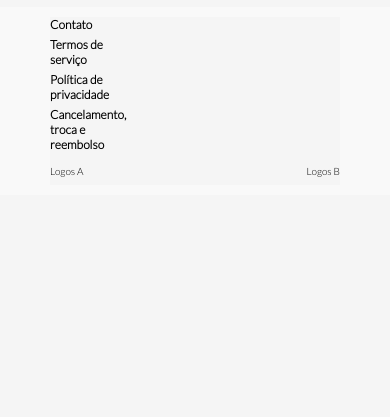
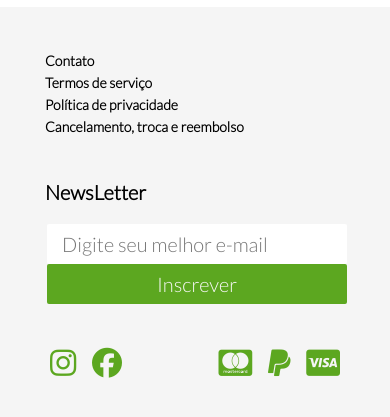
Before and after one commit to arthu0x07/DesafioShopSelfCare, a plain HTML site: page index.html in a window 390 px wide. Shown: the part 3833-4250 px from the top of the page. Before the commit the page ends 4028 px from the top, so only its background shows below. Drawn offline with Linux system fonts and the light colour scheme.

Commit message:
desafio finalizado

```diff
--- a/index.html
+++ b/index.html
@@ -150,16 +150,26 @@
         </section>
 
         <section class="footer-section2">
+            <label for="email-newsletter" id="label-input">NewsLetter</label>
 
-        </section>
+            <div class="conteiner-inputs">
+                <input type="text" name="email" id="email-newsletter" placeholder="Digite seu melhor e-mail">
 
-        <section class="footer-section3">
-
+                <input type="button" value="Inscrever" id="botao-input">
+            </div>
         </section>
 
         <section class="footer-section4">
-            <div>Logos A</div>
-            <div>Logos B</div>
+            <div class="section4-icons-redes">
+                <a href="#"> <i class="fab fa-instagram"></i> </a>
+                <a href="#"> <i class="fab fa-facebook"></i> </a>
+            </div>
+
+            <div class="section4-icons-cartoes">
+                <a href="#"> <i class="fab fa-cc-mastercard"></i> </a>
+                <a href="#"> <i class="fab fa-paypal"></i> </a>
+                <a href="#"> <i class="fab fa-cc-visa"></i> </a>
+            </div>
         </section>
     </footer>
 
--- a/style.css
+++ b/style.css
@@ -1,17 +1,12 @@
 * {
     margin: 0px;
     padding: 0px;
-    background-color: whitesmoke;
     font-family: Lato;
 }
 
 html {
     font-size: 62.5%;
 }
-
-body {}
-
-.header-container {}
 
 .header-container-bar {
     display: flex;
@@ -101,22 +96,23 @@ body {}
 /* Seção rodape */
 
 .container-footer{
-    height: 20vh;
-    background-color: #F9F9F9;
+    min-height: 20vh;
+    background-color: whitesmoke;
     display: flex;
     flex-wrap: wrap;
-    padding: 1rem 5rem;
-    /* 30 40 30 */
+    justify-content: space-between;
+    padding: 45px;
 }
 
 .footer-section1{
-    width: 30%;
     display: flex;
     flex-direction: column;
+    margin-bottom: 40px;
+    margin: 0px 30px 40px 0px;
 }
 
 .footer-section1 a{
-    font-size: 1.2rem;
+    font-size: 1.4rem;
     margin-bottom: 0.5rem;
     text-decoration: none;
     color: black;
@@ -124,15 +120,132 @@ body {}
 }
 
 .footer-section2{
-    width: 50%;
+    display: flex;
+    flex-direction: column;
+    align-items: flex-end;
+    font-size: 1.5rem;
+    font-weight: 900;
 }
 
-.footer-section3{
-    width: 20%;
+.conteiner-inputs{
+    margin-top: 2rem;
+    margin-left: 1rem;
+}
+
+.conteiner-inputs input{
+    border: 0px;
+    border-radius: 2px;
+    margin: 0px 0.2rem;
+    font-size: 2rem;
+}
+
+#label-input{
+    align-self: flex-start;
+    font-size: 2rem;
+}
+
+#botao-input{
+    background-color: #5CA720;
+    color: #F9F9F9;
+    padding: 0.8rem 1.5rem;
+}
+
+#email-newsletter{
+    padding: 0.8rem 1.5rem;
+    width: 300px;
+}
+
+#email-newsletter:focus-visible {
+    outline: -webkit-focus-ring-color auto 0px;
 }
 
 .footer-section4{
     width: 100%;
     display: flex;
     justify-content: space-between;
+    flex-wrap: wrap;
+    margin-top: 40px;
 }
+
+.section4-icons-redes a{
+    font-size: 3rem;
+    margin: 0px 5px;
+    text-decoration: none;
+    color: #5CA720;
+}
+
+.section4-icons-cartoes a{
+    font-size: 3rem;
+    margin: 0px 5px;
+    text-decoration: none;
+    color: #5CA720;
+}
+
+@media (max-width: 560px) {
+    .footer-section2{
+        display: flex;
+        flex-direction: column;
+        align-items: flex-start;
+        width: 100%;
+    }
+
+    .conteiner-inputs{
+        margin-left: 0rem;
+        display: flex;
+        flex-direction: column;
+        width: 100%;
+    }
+
+    .conteiner-inputs input{
+        border: 0px;
+        margin: 0px 0.2rem;
+        font-size: 2rem;
+    }
+
+    #label-input{
+        align-self: flex-start;
+        font-size: 2rem;
+    }
+
+    #botao-input{
+        box-sizing: border-box;
+        padding: 0.8rem 1.5rem;
+        width: 100%;
+    }
+
+    #email-newsletter{
+        box-sizing: border-box;
+        padding: 0.8rem 1.5rem;
+        width: 300px;
+        width: 100%;
+    }
+
+    #email-newsletter:focus-visible {
+        outline: -webkit-focus-ring-color auto 0px;
+    }
+}
+
+@media (max-width: 320px){
+    html{
+        font-size: 55%;
+    }
+}
+
+@media (max-width: 305px){
+    html{
+        font-size: 45%;
+    }
+
+    .conteiner-card {
+        display: flex;
+        flex-direction: column;
+        flex-basis: 30%;
+        min-width: 230px;
+    }
+
+    .conteiner-card img {
+        width: 230px;
+        height: 300px;
+        object-fit: cover;
+    }
+}
```
